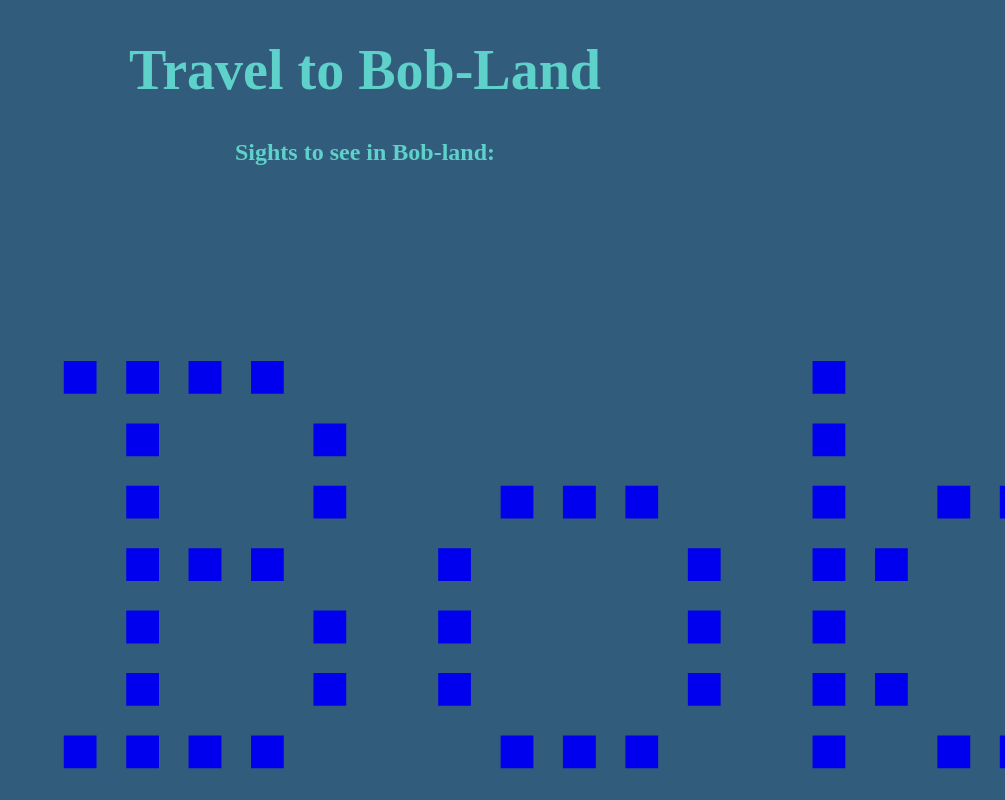
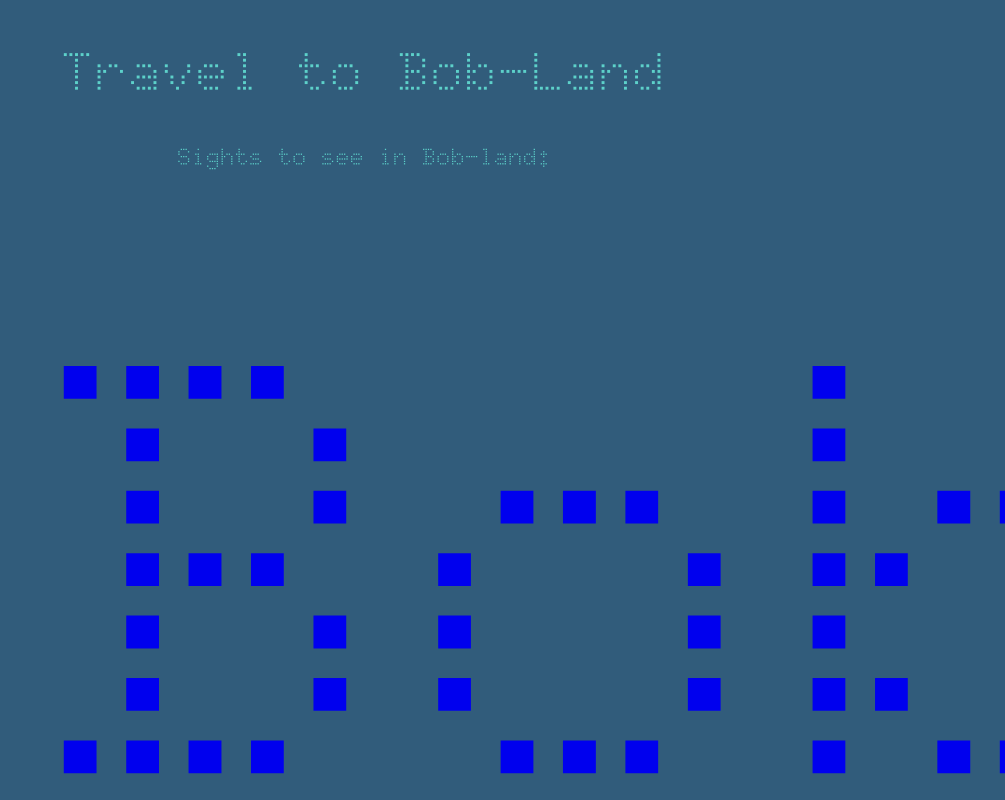
Before and after one commit to student12532/student12532.github.io, a plain HTML site: page travelwebpage.html in a window 1280 px wide. Shown: the top 800 px of the page, without its empty margins (275-1280 px from the left). Drawn offline with Linux system fonts and the light colour scheme.

Commit message:
Update travelwebpage.html

```diff
--- a/travelwebpage.html
+++ b/travelwebpage.html
@@ -49,8 +49,8 @@
                 text-align: center;
                 margin-right: 25%;
                 margin-left: 25%;
-                font-family: "900";
-                font-weight: 800;
+                font-family: "doto";
+                font-weight: bold;
             }
             h3 {
                 font-size: 1.5em;
```
